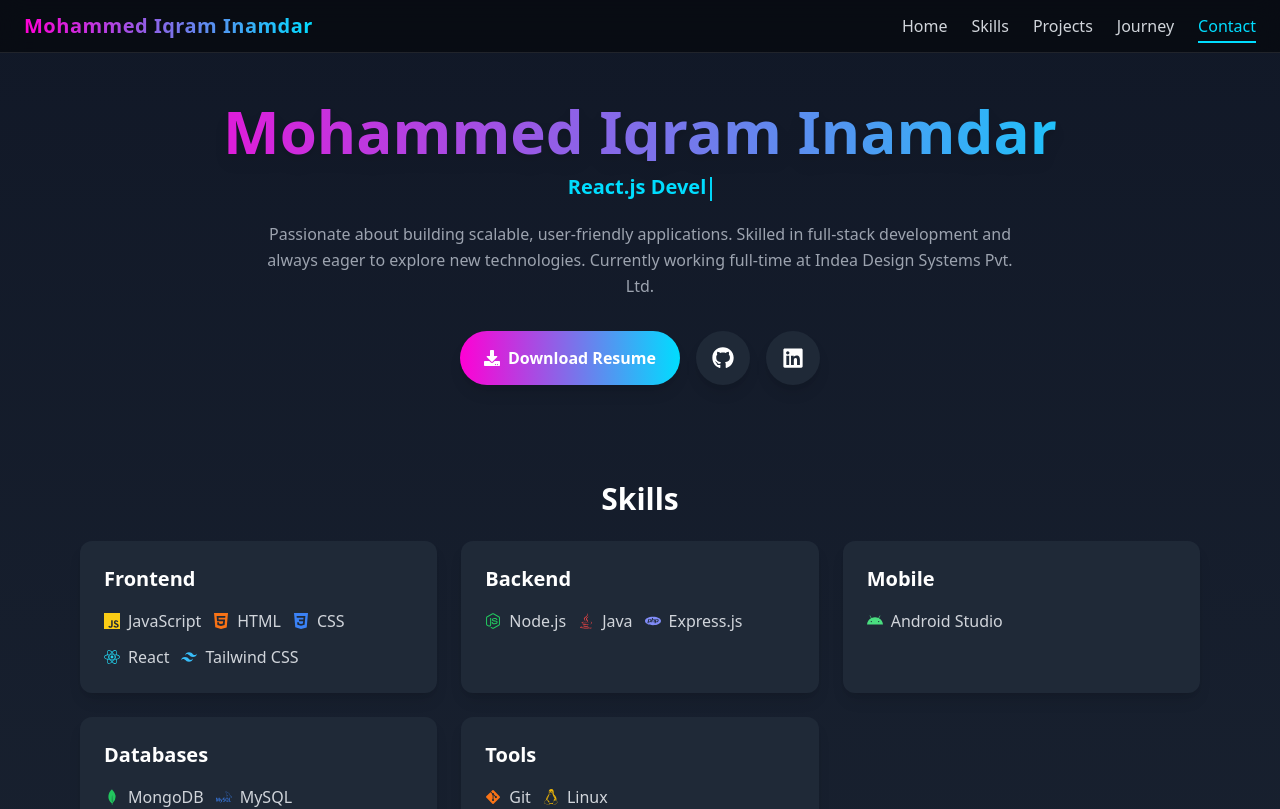
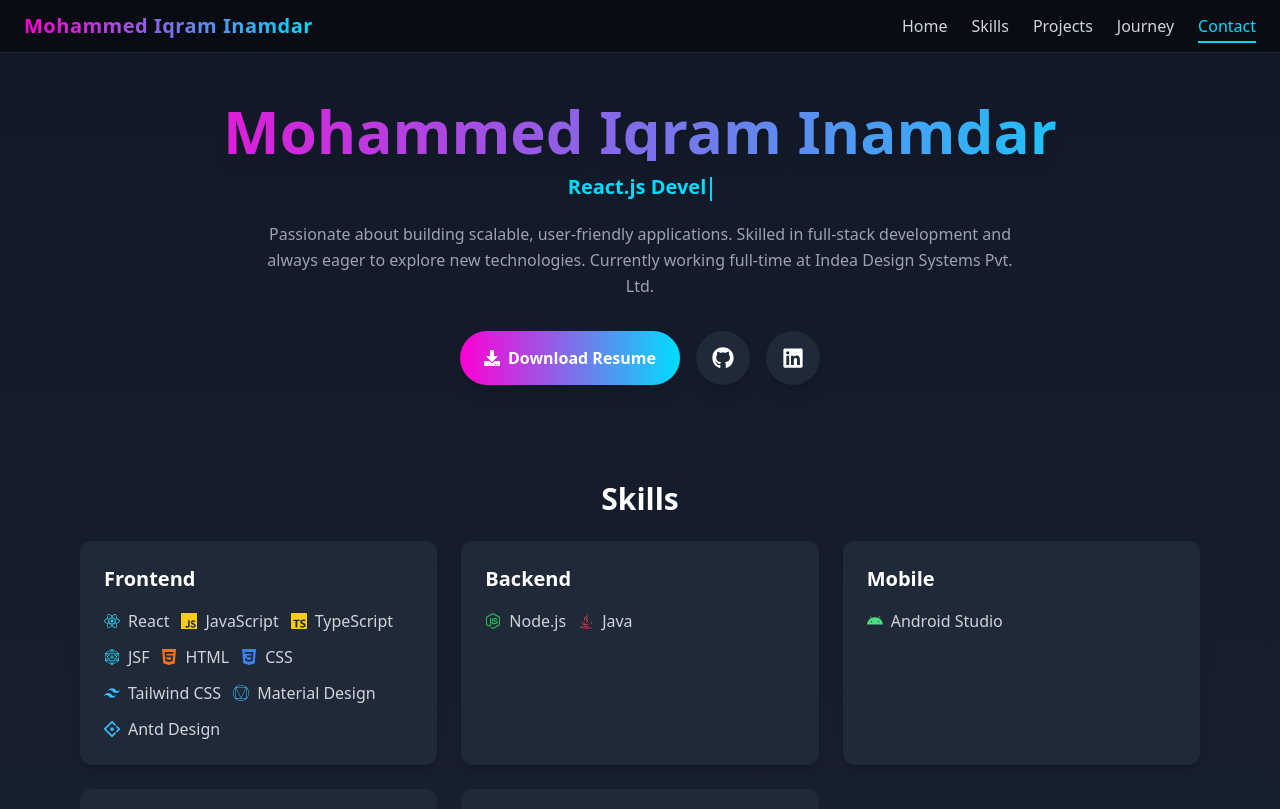
Before and after one commit to MohammedIqram/portfolio, a React (Vite) app: page / in a window 1280 px wide. Shown: the top 809 px of the page. Built offline with nearby package versions, Linux system fonts and the light colour scheme.

Commit message:
resolve all bug

```diff
--- a/src/App.jsx
+++ b/src/App.jsx
@@ -5,7 +5,7 @@ import {
 } from "react-icons/fa";
 import {
   SiTailwindcss, SiJavascript, SiHtml5, SiCss3,
-  SiMongodb, SiMysql, SiPostgresql, SiPhp, SiCodeigniter
+  SiMongodb, SiMysql, SiMaterialdesign, SiAntdesign, SiTypescript,SiOpenjsfoundation
 } from "react-icons/si";
 import Navbar from "./navbar";
 
@@ -39,11 +39,15 @@ const portfolioData = {
     {
       title: "Frontend",
       items: [
+        { icon: <FaReact className="text-cyan-400" />, name: "React" },
         { icon: <SiJavascript className="text-yellow-400" />, name: "JavaScript" },
+        { icon: <SiTypescript className="text-yellow-400" />, name: "TypeScript" },
+        { icon: <SiOpenjsfoundation className="text-cyan-400" />, name: "JSF" },
         { icon: <SiHtml5 className="text-orange-500" />, name: "HTML" },
         { icon: <SiCss3 className="text-blue-500" />, name: "CSS" },
-        { icon: <FaReact className="text-cyan-400" />, name: "React" },
-        { icon: <SiTailwindcss className="text-sky-400" />, name: "Tailwind CSS" }
+        { icon: <SiTailwindcss className="text-sky-400" />, name: "Tailwind CSS" },
+        {icon: <SiMaterialdesign className="text-sky-400" />, name: "Material Design" },
+        {icon: <SiAntdesign className="text-sky-400" />, name: "Antd Design" }
       ]
     },
     {
@@ -51,7 +55,6 @@ const portfolioData = {
       items: [
         { icon: <FaNodeJs className="text-green-500" />, name: "Node.js" },
         { icon: <FaJava className="text-red-500" />, name: "Java" },
-        { icon: <SiPhp className="text-indigo-400" />, name: "Express.js" },
       ]
     },
     {
```
Also changed, not shown: 5 other files (tests, documents, lock files or other folders).
